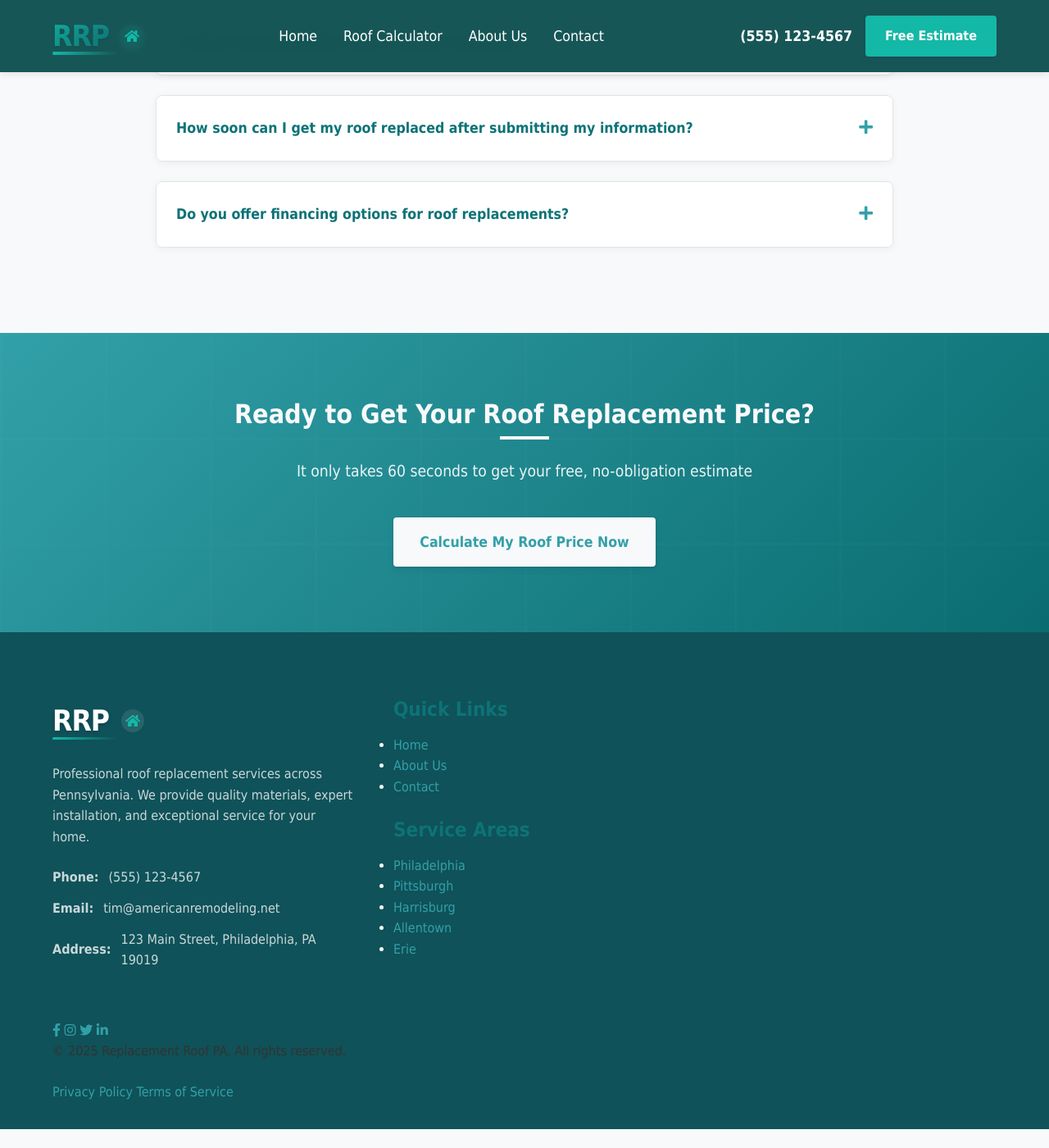
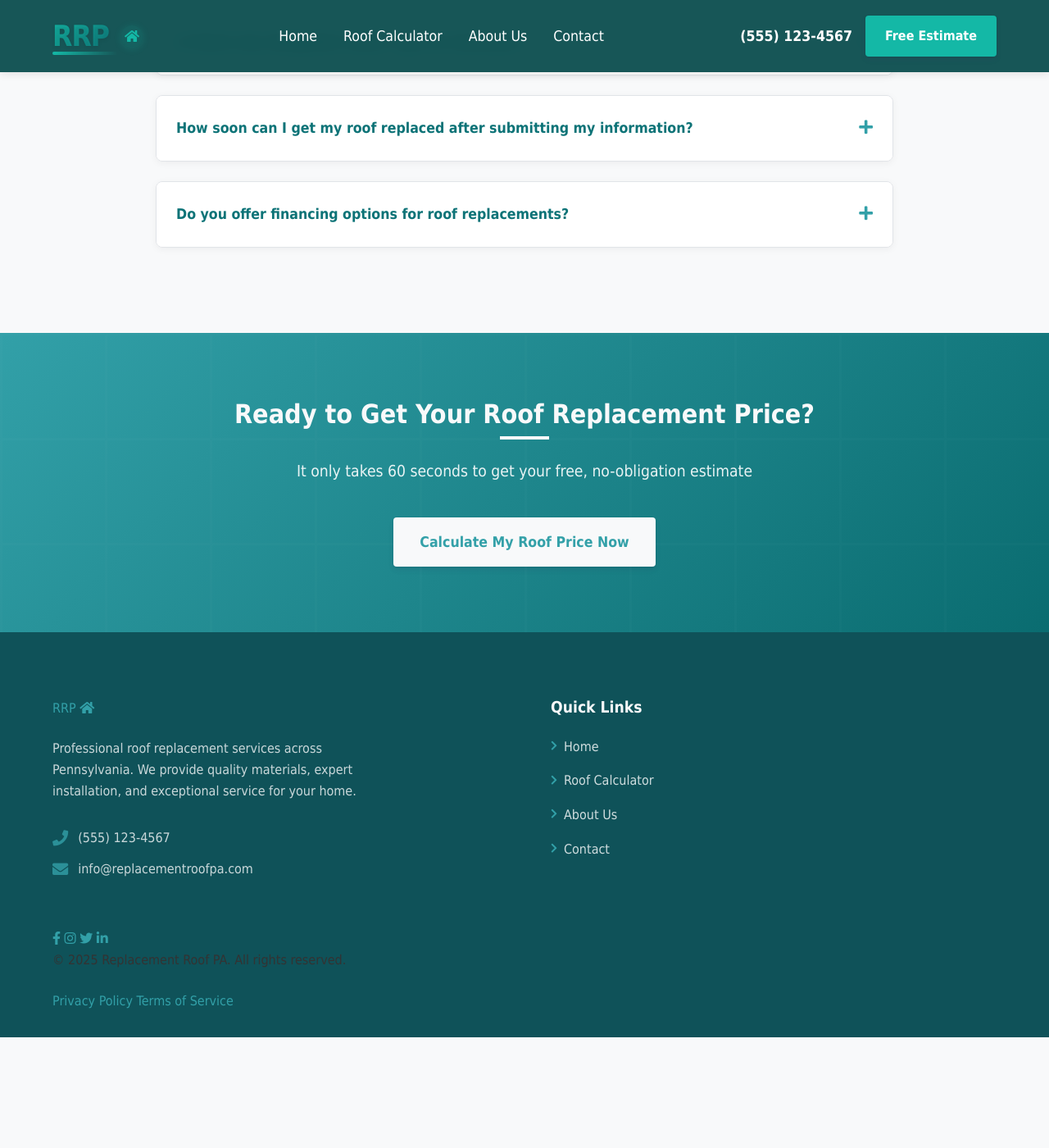
Before and after one commit to tim-amredev/replacement-roof-pa, a Jekyll site: the page built from index.html, in a window 1280 px wide and 1400 px high, scrolled down 3071 px. Shown: the whole window at 82% size. Built offline with Jekyll 4.4.1, drawn with Linux system fonts in a browser that asks for light colours; some web fonts are replaced; after the commit the page ends 4360 px from its top, so only the background shows below that.

Commit message:
Update footer.html

```diff
--- a/_includes/footer.html
+++ b/_includes/footer.html
@@ -10,28 +10,18 @@
       </div>
       <p>Professional roof replacement services across Pennsylvania. We provide quality materials, expert installation, and exceptional service for your home.</p>
       <div class="footer-contact">
-          <p><strong>Phone:</strong> <a href="tel:{{ site.phone }}">{{ site.phone }}</a></p>
-          <p><strong>Email:</strong> <a href="mailto:{{ site.email }}">{{ site.email }}</a></p>
-          <p><strong>Address:</strong> {{ site.address }}</p>
+        <p><i class="fas fa-phone"></i> <a href="tel:{{ site.phone }}">{{ site.phone }}</a></p>
+        <p><i class="fas fa-envelope"></i> <a href="mailto:info@replacementroofpa.com">info@replacementroofpa.com</a></p>
       </div>
     </div>
     <div class="footer-links">
       <div class="footer-nav">
         <h3>Quick Links</h3>
         <ul>
-            <li><a href="{{ site.baseurl }}/">Home</a></li>
-            <li><a href="{{ site.baseurl }}/about">About Us</a></li>
-            <li><a href="{{ site.baseurl }}/contact">Contact</a></li>
-          </ul>
-        </div>
-        <div class="footer-areas">
-          <h3>Service Areas</h3>
-          <ul>
-            <li><a href="{{ site.baseurl }}/">Philadelphia</a></li>
-            <li><a href="{{ site.baseurl }}/">Pittsburgh</a></li>
-            <li><a href="{{ site.baseurl }}/">Harrisburg</a></li>
-            <li><a href="{{ site.baseurl }}/">Allentown</a></li>
-            <li><a href="{{ site.baseurl }}/">Erie</a></li>
+          <li><a href="{{ site.baseurl }}/"><i class="fas fa-chevron-right"></i> Home</a></li>
+          <li><a href="{{ site.baseurl }}/calculator"><i class="fas fa-chevron-right"></i> Roof Calculator</a></li>
+          <li><a href="{{ site.baseurl }}/about"><i class="fas fa-chevron-right"></i> About Us</a></li>
+          <li><a href="{{ site.baseurl }}/contact"><i class="fas fa-chevron-right"></i> Contact</a></li>
         </ul>
       </div>
     </div>
@@ -55,64 +45,75 @@
 </footer>
 
 <style>
-.footer-logo-img {
-  height: 50px;
-  width: auto;
-  display: block;
+.footer-content {
+  display: grid;
+  grid-template-columns: 1fr 1fr;
+  gap: 4rem;
+  margin-bottom: 3rem;
+}
+
+.footer-info {
+  max-width: 400px;
+}
+
+.footer-contact {
+  margin-top: 2rem;
+}
+
+.footer-contact p {
+  display: flex;
+  align-items: center;
+  gap: 0.75rem;
+  margin-bottom: 0.75rem;
+}
+
+.footer-contact i {
+  color: var(--teal-accent);
+  font-size: 1.2rem;
+}
+
+.footer-nav h3 {
+  color: var(--text-light);
   margin-bottom: 1.5rem;
-  filter: brightness(0) invert(1); /* Makes the logo white for dark footer background */
+  font-size: 1.2rem;
+}
+
+.footer-nav ul {
+  list-style: none;
+  padding: 0;
+  margin: 0;
+}
+
+.footer-nav li {
+  margin-bottom: 1rem;
+}
+
+.footer-nav a {
+  color: rgba(255, 255, 255, 0.8);
+  display: flex;
+  align-items: center;
+  gap: 0.5rem;
+  transition: all 0.3s ease;
+}
+
+.footer-nav a:hover {
+  color: var(--text-light);
+  transform: translateX(5px);
+}
+
+.footer-nav i {
+  font-size: 0.8rem;
+  color: var(--teal-accent);
 }
 
 @media (max-width: 768px) {
-  .footer-logo-img {
-    height: 40px;
-  }
+  .footer-content {
+    grid-template-columns: 1fr;
+    gap: 2rem;
   }
 
-.footer-text-logo {
-  display: flex;
-  align-items: center;
-  text-decoration: none;
-  margin-bottom: 1.5rem;
-}
-
-.footer-logo-text {
-  font-size: 2.2rem;
-  font-weight: 800;
-  letter-spacing: -1px;
-  color: white;
-  position: relative;
-  padding-right: 10px;
-  text-shadow: 0px 2px 4px rgba(0, 0, 0, 0.2);
-}
-
-.footer-logo-text::after {
-  content: "";
-  position: absolute;
-  bottom: 5px;
-  left: 0;
-  width: 100%;
-  height: 3px;
-  background: linear-gradient(90deg, #14b8a6, transparent);
-  border-radius: 2px;
-}
-
-.footer-logo-icon {
-  font-size: 1rem;
-  color: #14b8a6;
-  background-color: rgba(255, 255, 255, 0.1);
-  width: 28px;
-  height: 28px;
-  display: flex;
-  align-items: center;
-  justify-content: center;
-  border-radius: 50%;
-  margin-left: 5px;
-}
-
-@media (max-width: 768px) {
-  .footer-logo-text {
-    font-size: 2rem;
+  .footer-info {
+    max-width: 100%;
   }
 }
 </style>
```
Lines whose indentation alone changed are shown as unchanged.
